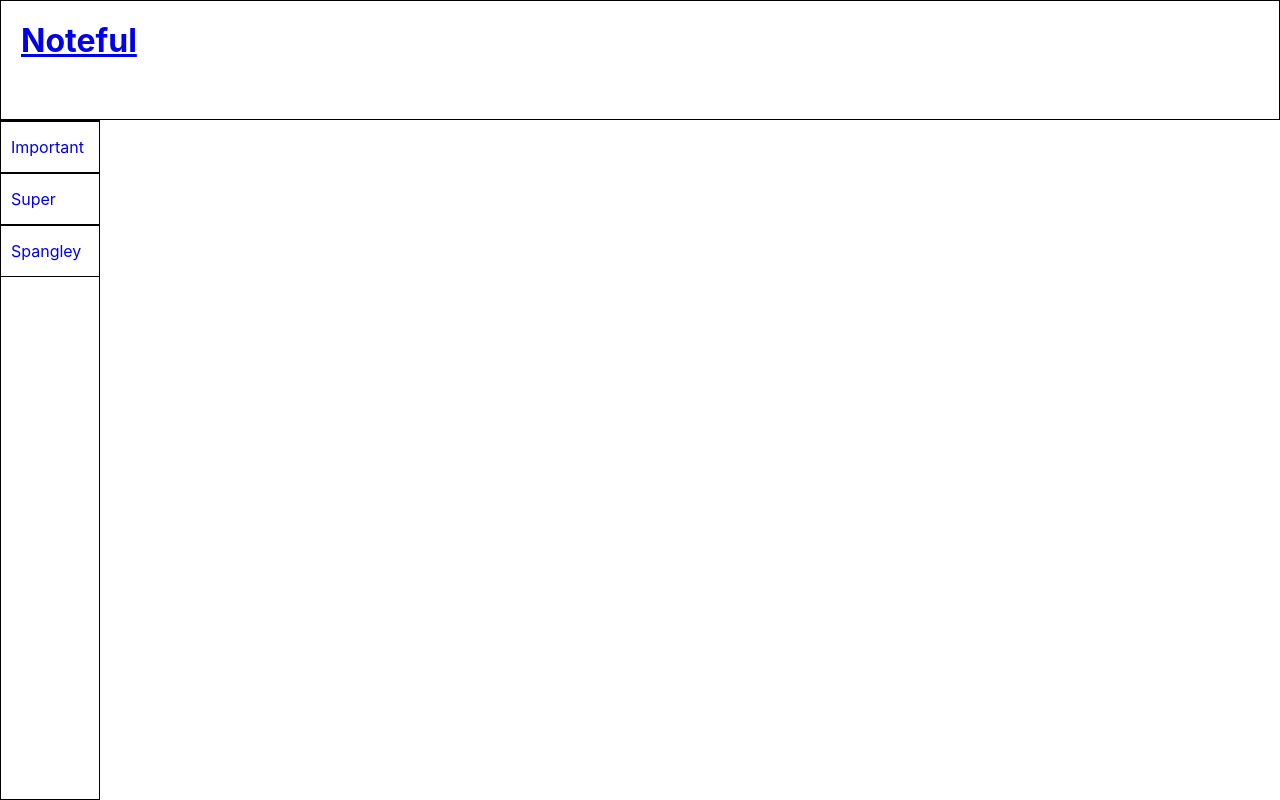
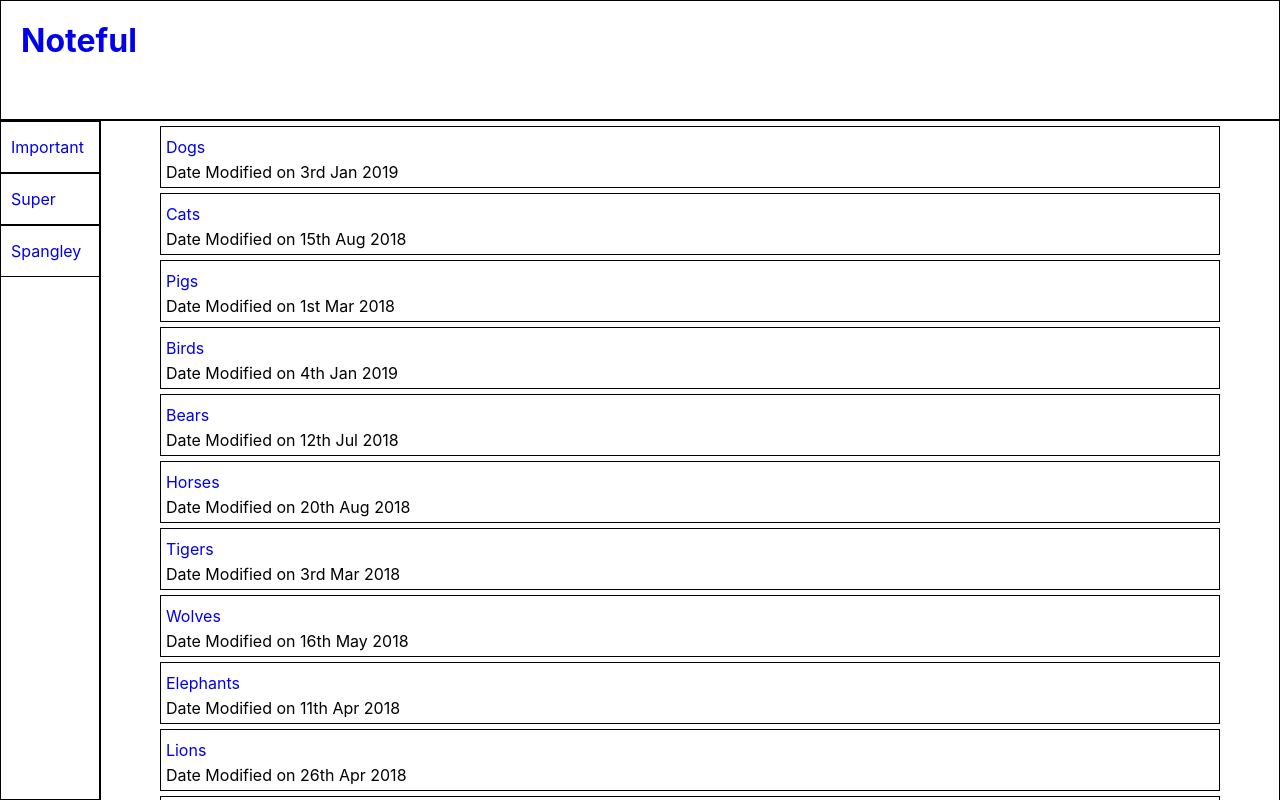
Before and after one commit to nfm808/noteful_2, a React (Create React App) app: page / in a window 1280 px wide. Built offline with nearby package versions, Linux system fonts and the light colour scheme.

Commit message:
added MainMain note section routes and styling

```diff
--- a/src/App.css
+++ b/src/App.css
@@ -4,3 +4,9 @@
   border: 1px solid black;
   padding: 20px;
 }
+
+.App__main {
+  display: flex;
+  overflow: hidden;
+  height: calc(100vh - 120px);
+}
--- a/src/App.js
+++ b/src/App.js
@@ -3,6 +3,7 @@ import { Route, Link } from 'react-router-dom';
 import './App.css';
 import DATA from './dummy-store'
 import MainSidebar from './MainSidebar/MainSidebar'
+import MainMain from './MainMain/MainMain'
 
 class App extends React.Component {
   constructor(props) {
@@ -39,6 +40,63 @@ class App extends React.Component {
             }
           />
         )}
+        {/* <Route
+          path='/note/:noteId'
+          render={routeProps => {
+            const { noteId } = routeProps.match.params
+            const note = this.findNote(notes, noteId) || {}
+            const folder = this.findFolder(folders, note.folderId)
+            return (
+              <NoteSidebar
+                {...routeProps}
+                folder={folder}
+              />
+            )
+          }}
+        /> */}
+      </>
+    )
+  }
+
+  getNotesForFolder(notes, folderId) {
+    return (!folderId) ? notes
+      : notes.filter(note => note.folderId === folderId);
+  }
+
+  renderMainRoutes() {
+    const { notes, folders } = this.state
+    return (
+      <>
+        {['/', '/folder/:folderId'].map(path =>
+          <Route
+            exact
+            key={path}
+            path={path}
+            render={routeProps => {
+              const { folderId } = routeProps.match.params
+              const notesForFolder = this.getNotesForFolder(notes, folderId)
+              return (
+                <MainMain
+                  {...routeProps}
+                  notes={notesForFolder}
+                />
+              )
+            }}
+          />
+        )}
+        <Route
+          path='/note/:noteId'
+          render={routeProps => {
+            const { noteId } = routeProps.match.params
+            const note = this.findNote(notes, noteId)
+            return (
+              <MainMain
+                {...routeProps}
+                note={note}
+              />
+            )
+          }}
+        />
       </>
     )
   }
@@ -50,7 +108,10 @@ class App extends React.Component {
         <header className="App__header">
           <h1><Link to="/">Noteful</Link></h1>
         </header>
-        {this.renderSidebarRoutes()}
+        <section className="App__main">
+          {this.renderSidebarRoutes()}
+          {this.renderMainRoutes()}
+        </section>
       </div>
     )
   }
--- /dev/null
+++ b/src/MainMain/MainMain.css
@@ -0,0 +1,24 @@
+.MainMain {
+  width: calc(100vw - 100px);
+  height: calc(100vh - 120px);
+  overflow-y: scroll;
+}
+.MainMain__list {
+  width: 100%;
+  display: flex;
+  flex-direction: column;
+  justify-content: space-around;
+  align-items: center;
+  border: 1px solid black;
+}
+.MainMain__list-item {
+  width: 90%;
+  border: 1px solid black;
+  padding: 5px;
+  margin-top: 5px;
+}
+
+.MainMain__note-link {
+  padding-bottom: 20px;
+  line-height: 30px;
+}
--- /dev/null
+++ b/src/MainMain/MainMain.js
@@ -0,0 +1,26 @@
+import React from 'react'
+import { NavLink } from 'react-router-dom'
+import Moment from 'react-moment'
+import './MainMain.css'
+
+export default function MainMain(props) {
+  const { folders, notes } = props;
+
+  return (
+    <section className="MainMain">
+      <ul className="MainMain__list">
+        {notes.map(note =>
+          <li key={note.id} className="MainMain__list-item">
+            <NavLink
+              to={`/note/${note.id}`}
+              className="MainMain__note-link"
+            >
+              {note.name}
+            </NavLink>
+            <p>Date Modified on <Moment format="Do MMM YYYY">{note.modified}</Moment></p>
+          </li>
+        )}
+      </ul>
+    </section>
+  )
+}
--- a/src/MainSidebar/MainSidebar.js
+++ b/src/MainSidebar/MainSidebar.js
@@ -7,7 +7,7 @@ function MainSidebar(props) {
   console.log( folders, notes);
 
   return (
-    <div className='MainSidebar'>
+    <section className='MainSidebar'>
       <ul className='MainSidebar__list'>
         {folders.map(folder =>
           <li key={folder.id}>
@@ -20,7 +20,7 @@ function MainSidebar(props) {
           </li>
         )}
       </ul>
-    </div>
+    </section>
   )
 }
 
--- a/src/index.css
+++ b/src/index.css
@@ -2,6 +2,8 @@
   box-sizing: border-box;
   margin: 0;
   padding: 0;
+  list-style-type: none;
+  text-decoration: none;
 }
 
 body {
```
Also changed, not shown: 1 other file (tests, documents, lock files or other folders).
